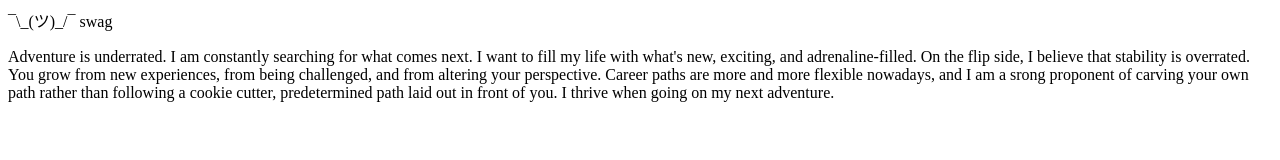
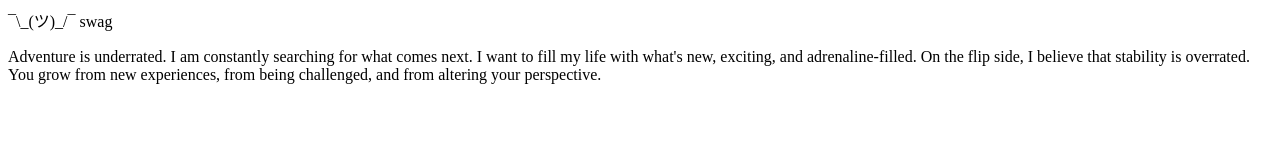
Before and after one commit to clairityvoy/cscstuff, a plain HTML site: page index.html in a window 1280 px wide. Drawn offline with Linux system fonts and the light colour scheme.

Commit message:
Update index.html

```diff
--- a/index.html
+++ b/index.html
@@ -6,7 +6,6 @@ swag
 <p>
 Adventure is underrated. I am constantly searching for what comes next. I want to fill my life with what's new, exciting, and adrenaline-filled.
 On the flip side, I believe that stability is overrated. You grow from new experiences, from being challenged, and from altering your perspective.
-  Career paths are more and more flexible nowadays, and I am a srong proponent of carving your own path rather than following a cookie cutter, predetermined path laid out in front of you.
- I thrive when going on my next adventure.
+
 </p>
 </html>
```
